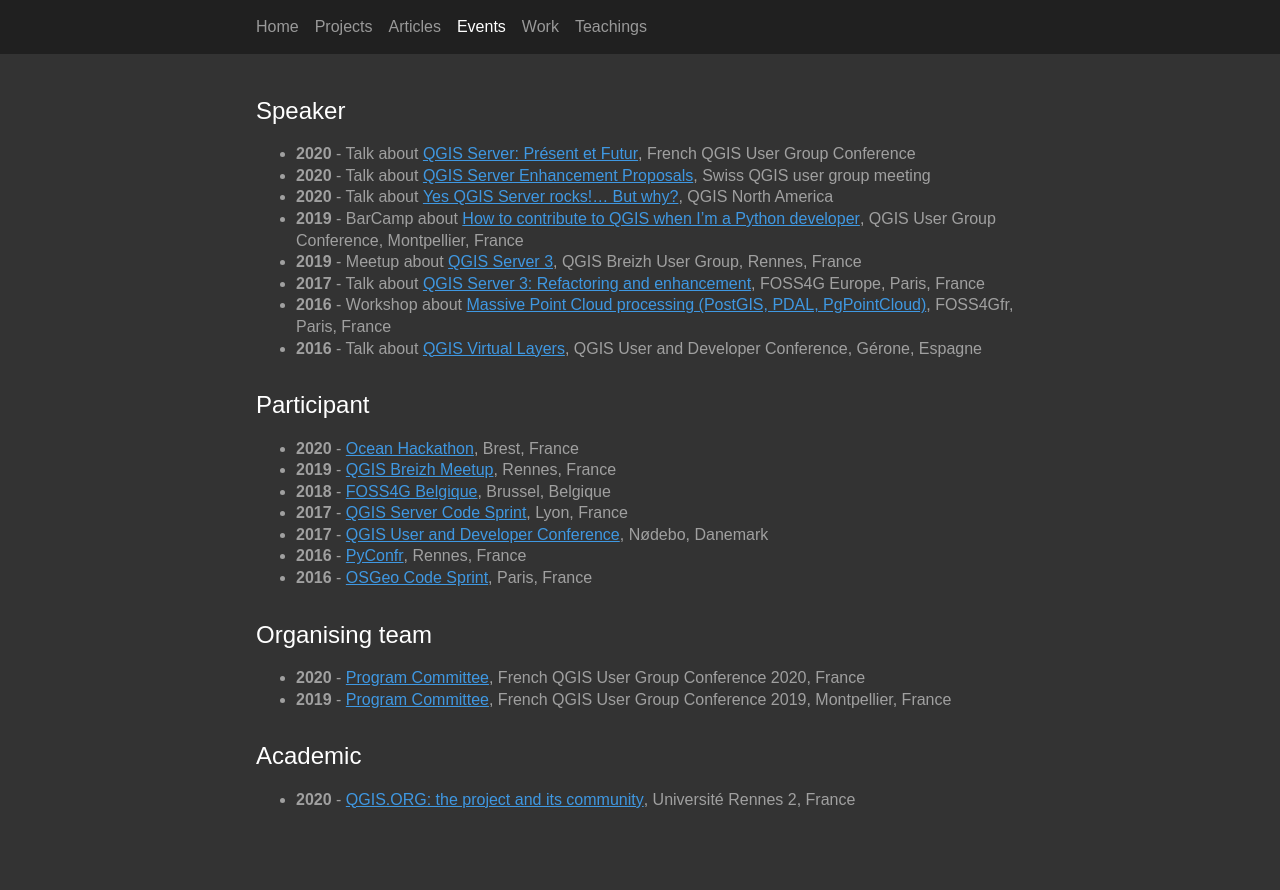
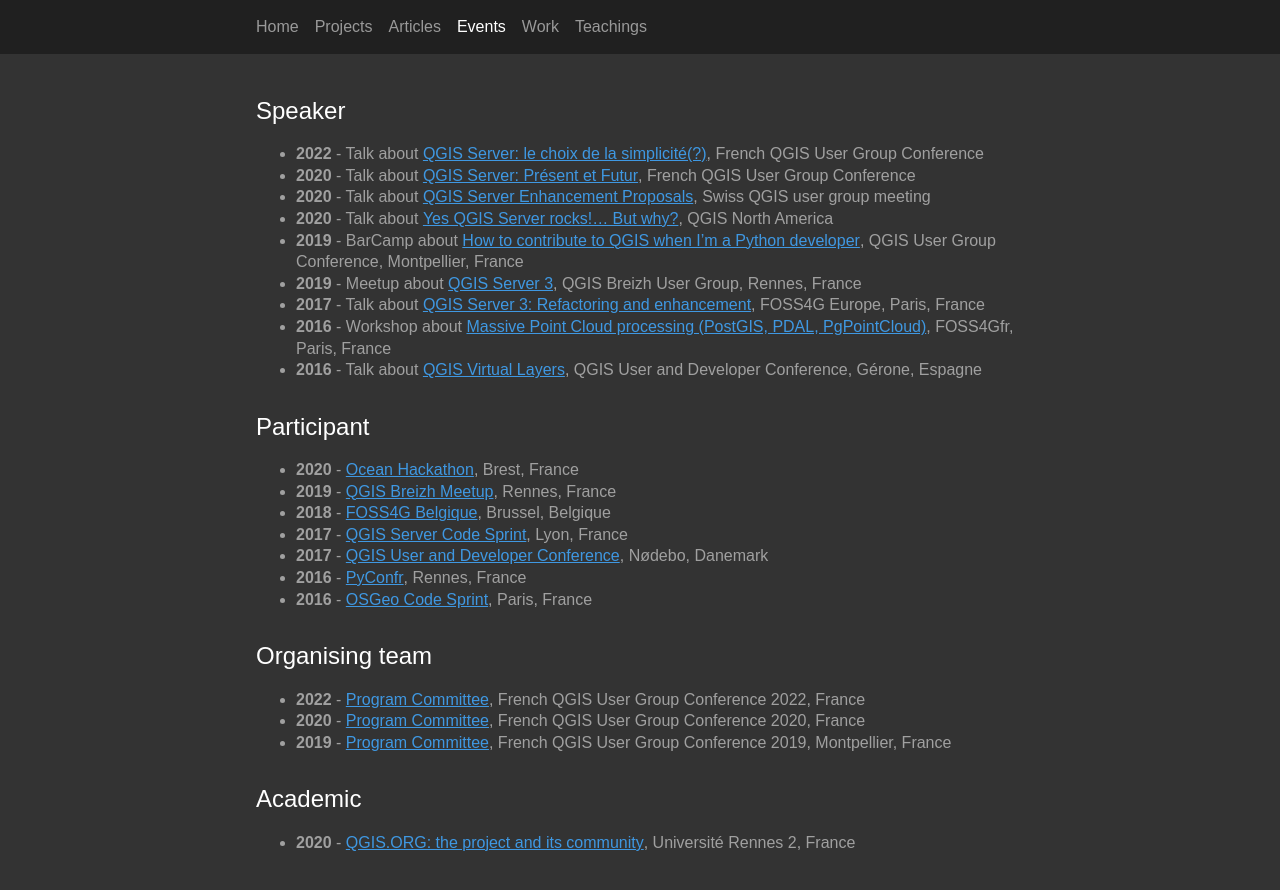
Before and after one commit to pblottiere/pblottiere.github.io, a Jekyll site: the page built from events/index.md, in a window 1280 px wide. Shown: the top 890 px of the page. Built offline with Jekyll 4.4.1, drawn with Linux system fonts in a browser that asks for light colours; comment, search, counter and statistics services are not loaded; our own code applies the rules of GitHub Pages for plain Markdown files.

Commit message:
Update events

```diff
--- a/events/index.md
+++ b/events/index.md
@@ -5,7 +5,8 @@ layout: left
 
 # Speaker
 
-  + {:.item} **2020** - Talk about <a href="http://conf.qgis.osgeo.fr/z20_programme.html">QGIS Server: Présent et Futur</a>, French QGIS User Group Conference
+  + {:.item} **2022** - Talk about <a href="http://conf.qgis.osgeo.fr/z20_programme.html">QGIS Server: le choix de la simplicité(?)</a>, French QGIS User Group Conference
+  + {:.item} **2020** - Talk about <a href="https://raw.githack.com/qcooperative/presentations/master/qgis-fr-meeting-2020/build/index.html#/presentation-title">QGIS Server: Présent et Futur</a>, French QGIS User Group Conference
   + {:.item} **2020** - Talk about <a href="https://www.qgis.ch/en/association/user-meetings/user-meeting-online-autumn-2020">QGIS Server Enhancement Proposals</a>, Swiss QGIS user group meeting
   + {:.item} **2020** - Talk about <a href="http://qgis.us/qgis-na-2020">Yes QGIS Server rocks!... But why?</a>, QGIS North America
   + {:.item} **2019** - BarCamp about <a href="http://conf.qgis.osgeo.fr/2019/12/12/QGISDay_jour1.html">How to contribute to QGIS when I'm a Python developer</a>, QGIS User Group Conference, Montpellier, France
@@ -26,6 +27,7 @@ layout: left
 
 # Organising team
 
+  + {:.item} **2022** - <a href="http://conf.qgis.osgeo.fr/">Program Committee</a>, French QGIS User Group Conference 2022, France
   + {:.item} **2020** - <a href="http://conf.qgis.osgeo.fr/">Program Committee</a>, French QGIS User Group Conference 2020, France
   + {:.item} **2019** - <a href="http://conf.qgis.osgeo.fr/">Program Committee</a>, French QGIS User Group Conference 2019, Montpellier, France
 
```
